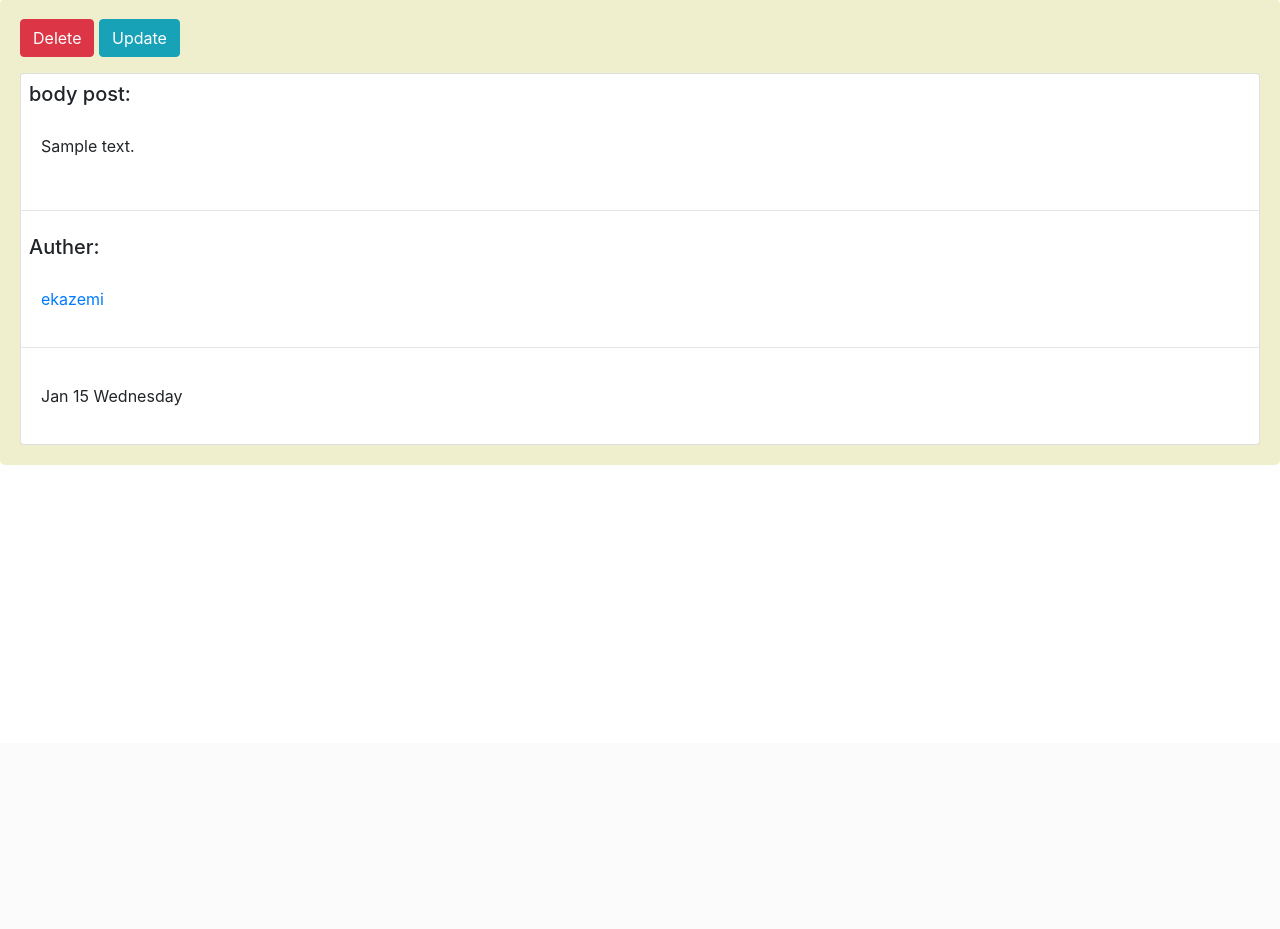
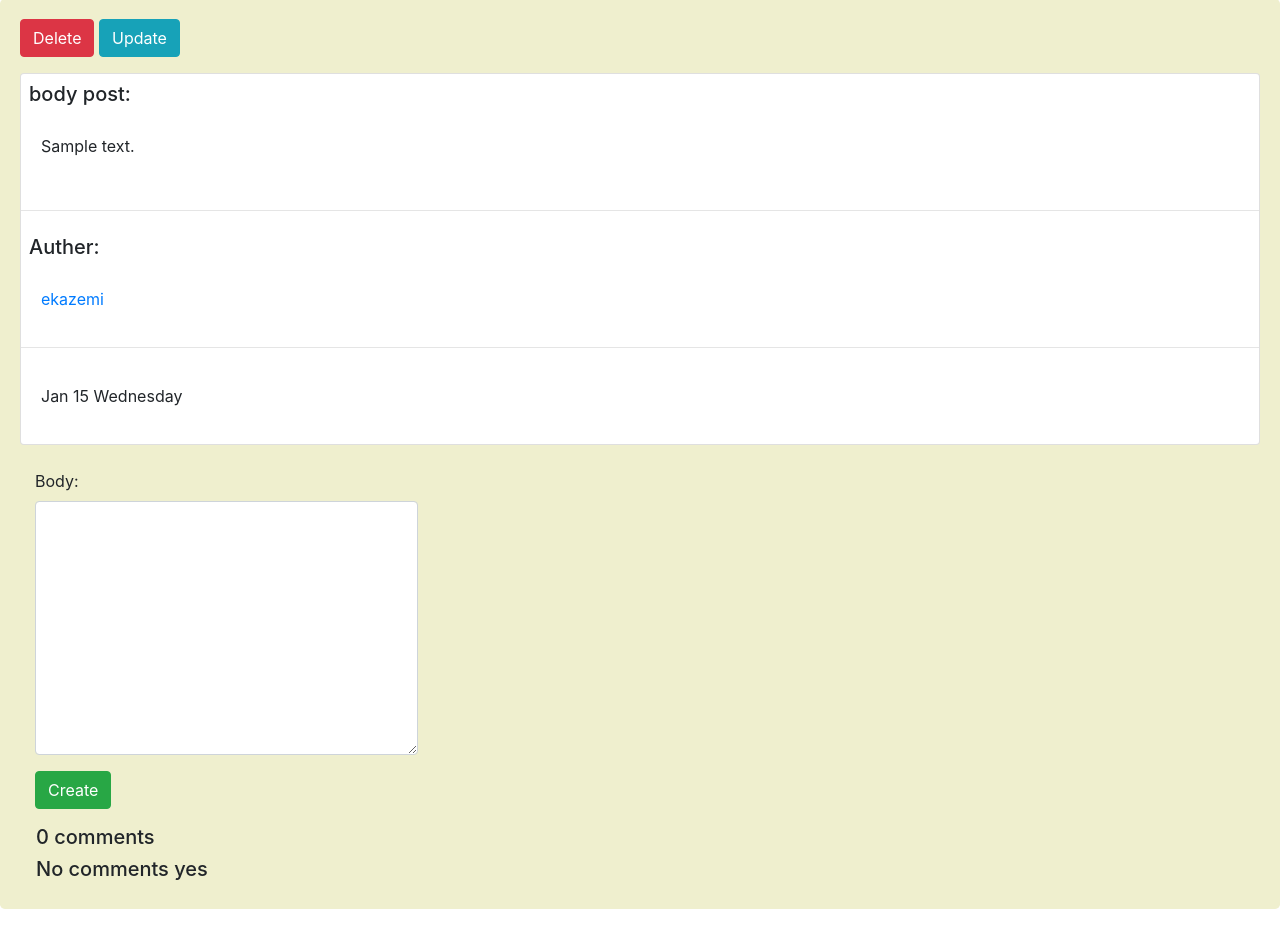
Before and after one commit to eskazemi/social, a Django app: a page that uses social/home/templates/home/detail.html in a window 1280 px wide. Shown: the part 57-986 px from the top of the page. Before the commit the page ends 522 px from the top, so only its background shows below. Run offline with Django 4.2, Linux system fonts and the light colour scheme; a user stored in the database is signed in; data comes from the database, SQL or seed files in the repository; tables that the repository leaves empty hold one stand-in row (values such as "Sample post").

Commit message:
Feat(): add comment form and reply  comment
-create comment form
-add comment form to detail post page
-add reply form to detail post page
-create view related to reply

```diff
--- a/social/home/forms.py
+++ b/social/home/forms.py
@@ -1,8 +1,20 @@
 from django import forms
-from .models import Post
+from .models import (
+    Post,
+    Comment,
+)
 
 
 class UpdateCreatePostForm(forms.ModelForm):
     class Meta:
         model = Post
         fields = ('body',)
+
+
+class CommentCreateForm(forms.ModelForm):
+    class Meta:
+        model = Comment
+        fields = ('body',)
+        widgets = {
+            "body": forms.Textarea(attrs={'class': 'form-control'})
+        }
--- a/social/home/templates/home/detail.html
+++ b/social/home/templates/home/detail.html
@@ -13,4 +13,37 @@
             <a href="{%url 'account:profile' post.user.id%}" class="card-body">{{post.user.username}}</a><hr>
             <p class="card-body">{{post.created_at|date:"M d l"}}</p>
         </div>
+        <br>
+        {% if request.user.is_authenticated %}
+             <form method="post" class="col-md-4" novalidate>
+                {% csrf_token %}
+                {{ form.as_p }}
+                <input type="submit" class="btn btn-success" value="Create">
+             </form>
+        {% else %}
+            <p class="alert alert-danger">Users cannot comment while logged in.</p>
+        {% endif %}
+            <h5 class="ml-3 mt-3 ">{{ comments.count }} comments</h5>
+            {% for comment in comments %}
+                <div class="card mt-5 bg-dark text-white">
+                    <p class="mt-3 ml-3">{{ comment.user }} | {{ comment.created_at|timesince }}</p>
+                    <p class="card-body">{{ comment.body }}</p>
+
+                      {% if request.user.is_authenticated %}
+                            <form action="{% url 'home:add_reply' post.id  comment.id%}" method="post" class="col-md-4" novalidate>
+                            {% csrf_token %}
+                            {{ form.as_p }}
+                            <input type="submit" class="btn btn-success mb-1" value="Reply">
+                            </form>
+                      {% endif %}
+
+                    {% with commenta_r=comment.r_comments.all  %}
+                    {% for reply in commenta_r %}
+                            <p class="mt-3 ml-3 p-3 bg-primary">{{ reply.user }} | {{ reply.created_at|timesince }} <br/> {{ reply.body }}</p>
+                        {% endfor %}
+                    {% endwith %}
+                </div>
+                {% empty %}
+                    <h5 class="ml-3">No comments yes</h5>
+            {% endfor %}
     {% endblock %}
--- a/social/home/urls.py
+++ b/social/home/urls.py
@@ -4,6 +4,7 @@
     PostDeleteView,
     PostUpdateView,
     PostCreateView,
+    ReplyCommentView,
 )
 from django.urls import path
 
@@ -15,4 +16,6 @@
     path('post/delete/<int:post_id>/', PostDeleteView.as_view(), name="delete"),
     path('post/update/<int:post_id>/', PostUpdateView.as_view(), name="update"),
     path('post/create', PostCreateView.as_view(), name="create"),
+    path('reply/<int:post_id>/<int:comment_id>/', ReplyCommentView.as_view(),
+         name="add_reply"),
 ]
--- a/social/home/views.py
+++ b/social/home/views.py
@@ -6,9 +6,17 @@
 from django.views import View
 from django.contrib.auth.mixins import LoginRequiredMixin
 from django.contrib import messages
-from .models import Post
-from .forms import UpdateCreatePostForm
+from .models import (
+    Post,
+    Comment,
+)
+from .forms import (
+    UpdateCreatePostForm,
+    CommentCreateForm,
+)
 from django.utils.text import slugify
+from django.contrib.auth.decorators import login_required
+from django.utils.decorators import method_decorator
 
 
 class HomeView(View):
@@ -18,9 +26,30 @@
 
 
 class PostDetailView(View):
-    def get(self, request, post_id, post_slug, *args, **kwargs):
-        post = get_object_or_404(Post, id=post_id, slug=post_slug)
-        return render(request, 'home/detail.html', {"post": post})
+    form_class = CommentCreateForm
+    post_obj = None
+
+    def setup(self, request, *args, **kwargs):
+        self.post_obj = get_object_or_404(Post, id=kwargs["post_id"],
+                                          slug=kwargs["post_slug"])
+        return super().setup(request, *args, **kwargs)
+
+    def get(self, request, *args, **kwargs):
+        comments = self.post_obj.p_comments.filter(is_reply=False)
+        return render(request, 'home/detail.html', {"post": self.post_obj,
+                                                    "comments": comments,
+                                                    "form": self.form_class})
+
+    @method_decorator(login_required)
+    def post(self, request, *args, **kwargs):
+        form = self.form_class(request.POST)
+        if form.is_valid():
+            new_comment = form.save(commit=False)
+            new_comment.user = request.user
+            new_comment.post = self.post_obj
+            new_comment.save()
+            messages.success(request, "create was successfully", 'success')
+            return redirect('home:detail', self.post_obj.id, self.post_obj.slug)
 
 
 class PostDeleteView(LoginRequiredMixin, View):
@@ -58,7 +87,8 @@
             new_post.slug = slugify(form.cleaned_data['body'][:30])
             new_post.save()
             messages.success(request, "update was successfully", 'success')
-            return redirect('home:detail', kwargs["post_id"], self.post_instance.slug)
+            return redirect('home:detail', kwargs["post_id"],
+                            self.post_instance.slug)
 
 
 class PostCreateView(LoginRequiredMixin, View):
@@ -77,3 +107,22 @@
             new_post.save()
             messages.success(request, "create was successfully", 'success')
             return redirect('home:detail', new_post.id, new_post.slug)
+
+
+class ReplyCommentView(View):
+    form_class = CommentCreateForm
+
+    def post(self, request, post_id, comment_id):
+        post_o = get_object_or_404(Post, id=post_id)
+        comment = get_object_or_404(Comment, id=comment_id)
+        form = self.form_class(request.POST)
+        if form.is_valid():
+            reply = form.save(commit=False)
+            reply.user = request.user
+            reply.post = post_o
+            reply.is_reply = True
+            reply.reply = comment
+            reply.save()
+            messages.success(request, "your reply successfully submit",
+                             'success')
+        return redirect('home:detail', post_id, post_o.slug)
```
